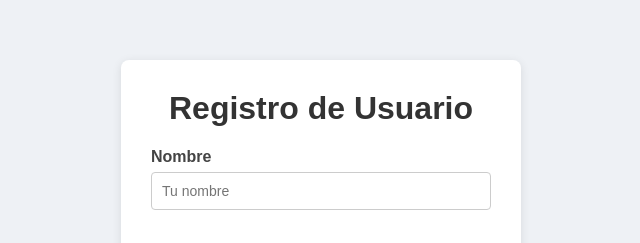
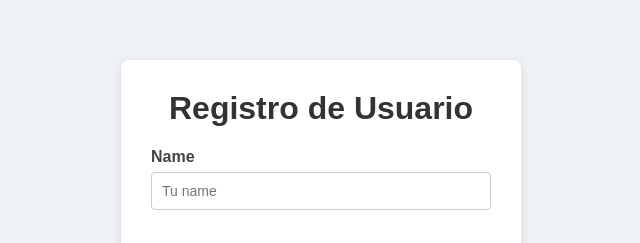
Before and after one commit to fernando-valenzuela22/09082213448-registro-cypress, a website: page index.html in a window 1280 px wide. Shown: the part 105-348 px from the top of the page, 319-959 px from the left. Drawn offline with Linux system fonts and the light colour scheme.

Commit message:
feat: cambiar etiqueta Nombre por Name en el formulario

```diff
--- a/index.html
+++ b/index.html
@@ -12,8 +12,8 @@
 
     <form id="formRegistro" novalidate>
       <div class="campo">
-        <label for="nombre">Nombre</label>
-        <input type="text" id="nombre" name="nombre" placeholder="Tu nombre">
+        <label for="nombre">Name</label>
+        <input type="text" id="nombre" name="nombre" placeholder="Tu name">
         <span class="error" id="errorNombre"></span>
       </div>
 
```
